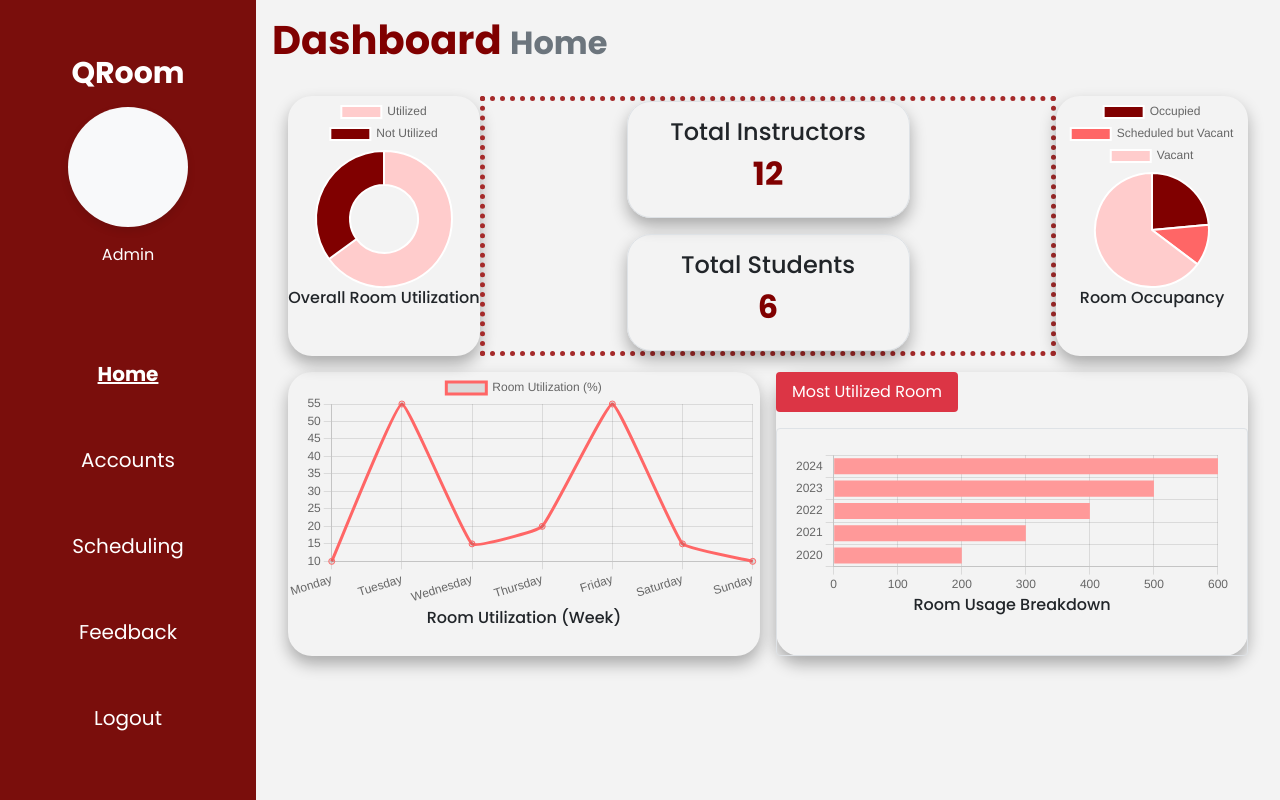
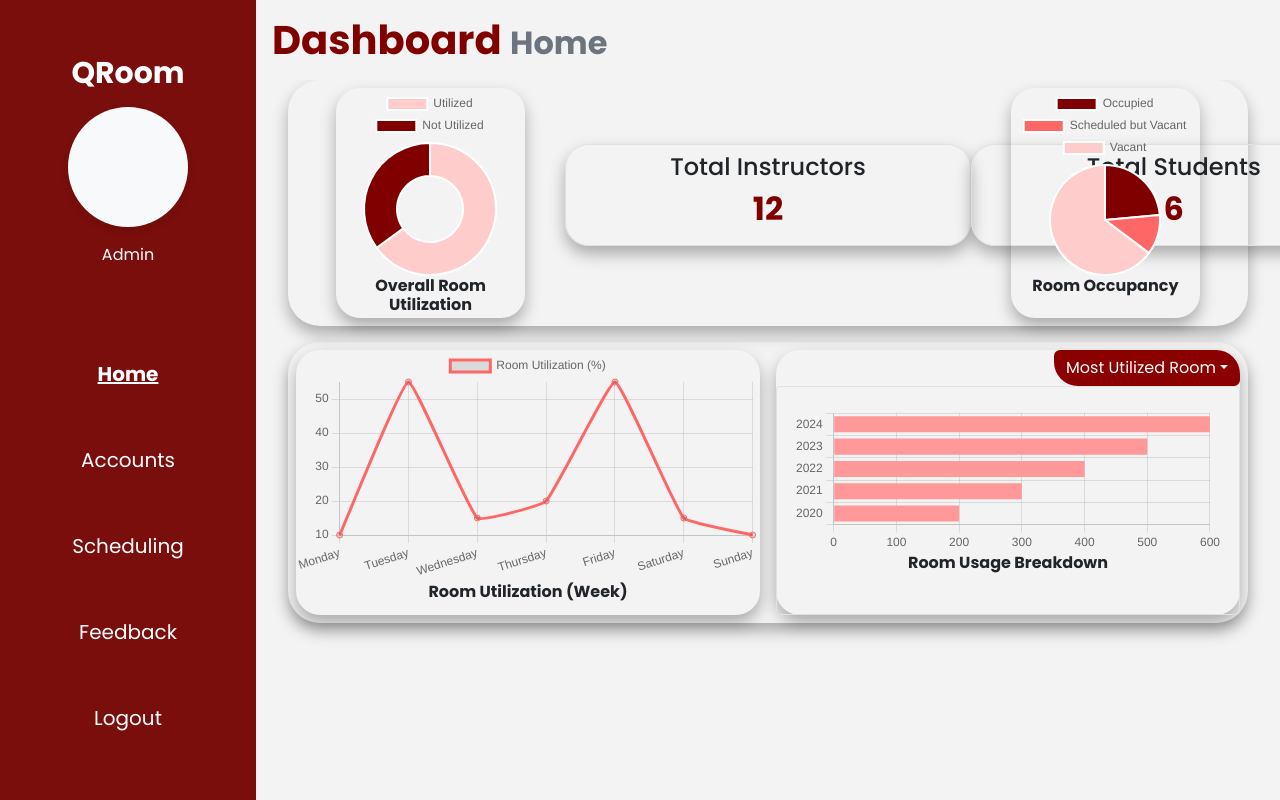
Before and after one commit to jrazec/qroom, a React (Create React App) app in the folder frontend/: page /admin in a window 1280 px wide. Built offline with nearby package versions, Linux system fonts and the light colour scheme.

Commit message:
Modify dashboard pt 2

```diff
--- a/frontend/src/admin/AdminDashboard.js
+++ b/frontend/src/admin/AdminDashboard.js
@@ -4,6 +4,7 @@ import BarChart from './charts/BarChart'; // Ensure this component is responsive
 import LineChart from './charts/LineChart'; // Additional chart example
 import PieChart from './charts/PieChart'; // Additional chart example
 import styles from './AdminDashboard.module.css';
+import { Dropdown } from 'react-bootstrap';
 
 const AdminDashboard = () => {
   const [usageFilter, setUsageFilter] = useState("Most Utilized Room");
@@ -65,9 +66,15 @@ const AdminDashboard = () => {
 
           <div className={styles.chartContainer} style={{ width: "50%" }}>
             <div className={styles.filterButtonContainer}>
-              <button className={styles.filterButton}>
-                {usageFilter}
-              </button>
+              <Dropdown >
+                <Dropdown.Toggle variant="danger" id="dropdown-basic" style={{ borderTopRightRadius: '1.5rem', borderBottomLeftRadius: '1.5rem' }}>
+                  {usageFilter}
+                </Dropdown.Toggle>
+                <Dropdown.Menu>
+                  <Dropdown.Item onClick={() => setUsageFilter('Most Utilized Room')}>Most Utilized</Dropdown.Item>
+                  <Dropdown.Item onClick={() => setUsageFilter('Least Utilized Room')}>Least Utilized</Dropdown.Item>
+                </Dropdown.Menu>
+            </Dropdown>
             </div>
             <div className={styles.chartCard} >
               <BarChart filter={usageFilter} />
--- a/frontend/src/admin/AdminDashboard.module.css
+++ b/frontend/src/admin/AdminDashboard.module.css
@@ -2,12 +2,13 @@
   display: flex;
   flex-direction: column;
   height: 100%;
-  padding: 1rem;
+  padding-top: 1rem;
 }
 
 
 .header {
   margin-bottom: 0.5rem;
+  padding-left: 1rem;
 }
 
 .header h1 {
@@ -25,16 +26,21 @@
 
 .main-content {
   overflow: hidden;
-  padding: 1rem;
+  padding: 0 2rem 2rem 2rem;
 }
 
 .row1, .row2 {
   display: flex;
+  border-radius: 2rem;
+  box-shadow: 0 0.5rem 1rem rgba(0, 0, 0, 0.301);
+  padding: 0.5rem;
 }
 
 .row1 {
   height: 45%;
   margin-bottom: 1rem;
+  display: flex;
+  justify-content: space-evenly;
 }
 
 .row2 {
@@ -42,19 +48,16 @@
 }
 
 .chartContainer {
-
   box-shadow: 0 0.5rem 1rem rgba(0, 0, 0, 0.301);
   border-radius: 1.5rem;
 }
 
 .summaryContainer {
-  flex: 1;
   display: flex;
   flex-direction: column;
-  justify-content: space-around;
+  justify-content: space-evenly;
   align-items: center;
-
-  border: 5px brown dotted;
+  flex-wrap: wrap;
 }
 
 .chartCard {
@@ -67,13 +70,14 @@
 .chartTitle {
   text-align: center;
   font-size: 1rem;
+  font-weight: bold;
 }
 
 .summaryCard {
-  padding: 1rem;
+  padding: 0.5rem;
   text-align: center;
   margin-bottom: 1rem;
-  width: 50%;
+  width: 100%;
   border: 1px solid #dee2e6;
   border-radius: 1.5rem;
   box-shadow: 0 0.5rem 1rem rgba(0, 0, 0, 0.301);
@@ -85,12 +89,13 @@
 }
 
 .filterButtonContainer {
-  align-self: flex-end;
-  margin-bottom: 1rem;
+  display: flex;
+  align-items: center;
+  justify-content: flex-end;
 }
 
 .filterButton {
-  background-color: #dc3545;
+  background-color: #800000;
   color: #fff;
   border: none;
   padding: 0.5rem 1rem;
```
